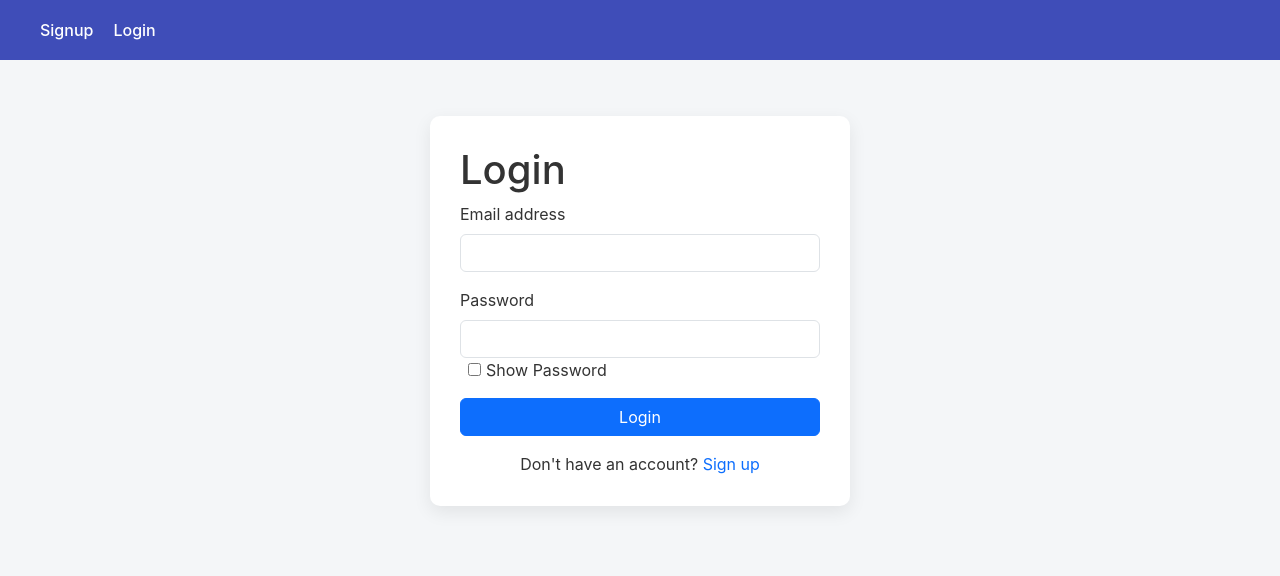
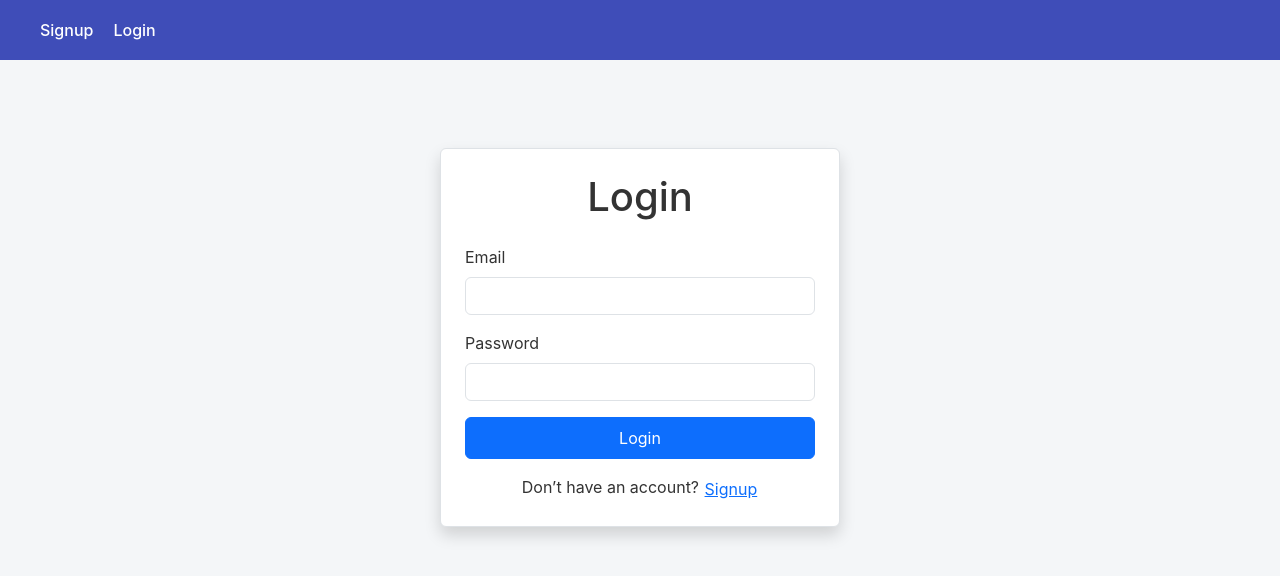
Before and after one commit to sankar-sivaperumal/React-, a React (Vite) app: page /login in a window 1280 px wide. Shown: the top 576 px of the page. Built offline with nearby package versions, Linux system fonts and the light colour scheme.

Commit message:
updated show password icon  with secure flow

```diff
--- a/src/Components/Login/Signup.tsx
+++ b/src/Components/Login/Signup.tsx
@@ -1,68 +1,100 @@
 import { useState } from "react";
 import { useNavigate } from "react-router-dom";
-import { useAuth } from "../Access/AuthContext";
+import api from "../Forms/api";
+
+type Strength = "weak" | "medium" | "strong";
 
 function Signup() {
   const navigate = useNavigate();
-  const { completeSignup } = useAuth();
 
   const [email, setEmail] = useState("");
   const [pwd1, setPwd1] = useState("");
   const [pwd2, setPwd2] = useState("");
+
+  const [showPassword, setShowPassword] = useState(false);
+  const [confirmTouched, setConfirmTouched] = useState(false);
+
   const [match, setMatch] = useState(true);
+  const [passwordError, setPasswordError] = useState<string | null>(null);
+  const [strength, setStrength] = useState<Strength>("weak");
+
+  const [agree, setAgree] = useState(false);
+  const [agreeError, setAgreeError] = useState(false);
+
   const [error, setError] = useState<string | null>(null);
   const [loading, setLoading] = useState(false);
-  const [showPassword, setShowPassword] = useState(false);
+
+  /* PASSWORD LOGIC WITH STRENGHT*/
+  function getPasswordStrength(password: string): Strength {
+    if (password.length < 8) return "weak";
+
+    const hasUpper = /[A-Z]/.test(password);
+    const hasNumber = /\d/.test(password);
+    const hasSpecial = /[^A-Za-z0-9]/.test(password);
+
+    if (hasUpper && hasNumber && hasSpecial) return "strong";
+    return "medium";
+  }
 
   function handlePwd1Change(e: React.ChangeEvent<HTMLInputElement>) {
-    setPwd1(e.target.value);
-    setMatch(e.target.value === pwd2);
+    const value = e.target.value;
+    setPwd1(value);
+
+    const s = getPasswordStrength(value);
+    setStrength(s);
+
+    if (value.length < 8) {
+      setPasswordError("Password must be at least 8 characters long.");
+    } else {
+      setPasswordError(null);
+    }
+
+    if (confirmTouched) {
+      setMatch(value === pwd2);
+    }
   }
 
   function handlePwd2Change(e: React.ChangeEvent<HTMLInputElement>) {
     const value = e.target.value;
     setPwd2(value);
+    setConfirmTouched(true);
     setMatch(pwd1 === value);
   }
 
-  function handleSubmit(e: React.FormEvent) {
+  async function handleSubmit(e: React.FormEvent) {
     e.preventDefault();
-    if (!match) return;
 
-    // Basic password length validation
-    if (pwd1.length < 8) {
-      setError("Password must be at least 8 characters long.");
+    if (!agree) {
+      setAgreeError(true);
       return;
     }
+
+    if (passwordError || !match) return;
 
     setLoading(true);
     setError(null);
 
-    // Handle signup with Promise
-    completeSignup(email, pwd1)
-      .then(() => {
+    try {
+      await api.post("/users", {
+        email,
+        password: pwd1,
+      });
       navigate("/login");
-      })
-      .catch((err: unknown) => {
-        setError("An error occurred. Please try again later.");
-        if (err instanceof Error) {
-          console.error(err.message);
-        } else {
-          console.error(err);
+    } catch (err: any) {
+      setError(err.response?.data?.message || "Signup failed.");
+    } finally {
+      setLoading(false);
     }
-      })
-      .finally(() => {
-        setLoading(false);
-      });
   }
 
   return (
     <div className="auth-wrapper">
       <form className="auth-form" onSubmit={handleSubmit}>
-        <h1>Signup</h1>
+        <h1 className="text-center mb-4">Signup</h1>
 
+        {/* Email */}
         <div className="mb-3">
-          <label className="form-label">Email address</label>
+          <label>Email</label>
           <input
             type="email"
             className="form-control"
@@ -72,9 +104,10 @@ function Signup() {
           />
         </div>
 
+        {/* Password */}
         <div className="mb-3">
-          <label className="form-label">Password</label>
-          <div className="password-field">
+          <label>Password</label>
+          <div className="password-container">
             <input
               type={showPassword ? "text" : "password"}
               className="form-control"
@@ -82,18 +115,41 @@ function Signup() {
               value={pwd1}
               onChange={handlePwd1Change}
             />
-            <input
-              type="checkbox"
-              checked={showPassword}
-              onChange={() => setShowPassword(!showPassword)}
-              style={{ marginLeft: "8px" }}
-            />
-            <label style={{ marginLeft: "5px" }}>Show Password</label>
-          </div>
+            <span
+              className="password-toggle"
+              onClick={() => setShowPassword(!showPassword)}
+            >
+              <i className={`fa ${showPassword ? "fa-eye-slash" : "fa-eye"}`} />
+            </span>
           </div>
 
+          {/* Strength Meter */}
+          {pwd1 && (
+            <div className="password-strength mt-2">
+              <div className={`strength-bar ${strength}`} />
+              <small
+                className={
+                  strength === "weak"
+                    ? "text-danger"
+                    : strength === "medium"
+                    ? "text-warning"
+                    : "text-success"
+                }
+              >
+                Strength: {strength.toUpperCase()}
+              </small>
+            </div>
+          )}
+
+          {passwordError && (
+            <small className="text-danger">{passwordError}</small>
+          )}
+        </div>
+
+        {/* Confirm Password */}
         <div className="mb-3">
-          <label className="form-label">Confirm Password</label>
+          <label>Confirm Password</label>
+          <div className="password-container">
             <input
               type={showPassword ? "text" : "password"}
               className="form-control"
@@ -101,42 +157,66 @@ function Signup() {
               value={pwd2}
               onChange={handlePwd2Change}
             />
+            <span
+              className="password-toggle"
+              onClick={() => setShowPassword(!showPassword)}
+            >
+              <i className={`fa ${showPassword ? "fa-eye-slash" : "fa-eye"}`} />
+            </span>
           </div>
 
-        {!match && (
-          <p style={{ color: "red", fontSize: "14px" }}>
-            Passwords do not match
-          </p>
+          {confirmTouched && !match && (
+            <small className="text-danger">Passwords do not match</small>
           )}
-
-        {error && (
-          <p style={{ color: "red", fontSize: "14px" }}>
-            {error}
-          </p>
-        )}
-
-        <div className="mb-3 form-check">
-          <input type="checkbox" className="form-check-input" required />
-          <label className="form-check-label">I Agree</label>
         </div>
 
+        {/* Agreement */}
+        <div className="mb-3 form-check">
+          <input
+            type="checkbox"
+            className="form-check-input"
+            id="agree"
+            checked={agree}
+            onChange={(e) => {
+              setAgree(e.target.checked);
+              setAgreeError(false);
+            }}
+          />
+          <label className="form-check-label" htmlFor="agree">
+            I agree
+          </label>
+          {agreeError && (
+            <small className="text-danger d-block">
+              You must agree before creating an account
+            </small>
+          )}
+        </div>
+
+        {/* API Error */}
+        {error && <p className="text-danger">{error}</p>}
+
+        {/* Submit */}
         <button
           type="submit"
           className="btn btn-primary w-100"
-          disabled={!match || loading}
+          disabled={loading || !!passwordError || !match || !agree}
         >
           {loading ? "Creating Account..." : "Create Account"}
         </button>
 
-        <p className="text-center mt-3 mb-0">
+        {/* Login link */}
+        <div className="text-center mt-3">
+          <p>
             Already have an account?{" "}
-          <span
-            style={{ color: "#0d6efd", cursor: "pointer" }}
+            <button
+              type="button"
+              className="btn btn-link p-0"
               onClick={() => navigate("/login")}
             >
               Login
-          </span>
+            </button>
           </p>
+        </div>
       </form>
     </div>
   );
--- a/src/Components/Login/login.tsx
+++ b/src/Components/Login/login.tsx
@@ -1,109 +1,104 @@
+import { useState } from "react";
+import { useNavigate } from "react-router-dom";
 import { toast } from "react-toastify";
 import { useAuth } from "../Access/AuthContext";
-import { useNavigate, Link } from "react-router-dom";
-import { useState } from "react";
-import bcrypt from "bcryptjs";
+import api from "../Forms/api";
 
 function Login() {
   const navigate = useNavigate();
-  const { completeLogin, isSignedUp, users } = useAuth();
+  const { login } = useAuth();
 
   const [email, setEmail] = useState("");
   const [password, setPassword] = useState("");
-  const [error, setError] = useState("");
+  const [showPassword, setShowPassword] = useState(false);
   const [loading, setLoading] = useState(false);
-  const [showPassword, setShowPassword] = useState(false);
 
-  function handleSubmit(event: React.FormEvent) {
-    event.preventDefault();
-    setError("");
+  async function handleSubmit(e: React.FormEvent) {
+    e.preventDefault();
+    setLoading(true);
 
-    if (!isSignedUp) {
-      setError("Please signup first.");
-      return;
+    try {
+      const res = await api.post("/auth/login", { email, password });
+
+      login(email, res.data.access_token);
+      toast.success(`Logged in as ${email}`);
+
+      navigate("/Formpage");
+    } catch (err: any) {
+      const errorMessage = err.response?.data?.message || "Login failed";
+      toast.error(Array.isArray(errorMessage) ? errorMessage[0] : errorMessage);
+    } finally {
+      setLoading(false);
     }
-
-    // Validate email format
-    const emailRegex = /^[^\s@]+@[^\s@]+\.[^\s@]+$/;
-    if (!emailRegex.test(email)) {
-      setError("Please enter a valid email.");
-      return;
-    }
-
-    // Find user by email
-    const user = users.find((u) => u.email === email);
-
-    if (!user) {
-      setError("Invalid credentials");
-      return;
-    }
-
-    // Check hashed password
-    if (!bcrypt.compareSync(password, user.password)) {
-      setError("Invalid credentials");
-      return;
-    }
-
-    setLoading(true);
-    completeLogin(user.email, password);
-    toast.success(`Logged in as ${user.email}`);
-    navigate("/Formpage");
   }
 
   return (
-    <div className="auth-wrapper">
-      <form className="auth-form" onSubmit={handleSubmit}>
-        <h1>Login</h1>
+    <div className="auth-wrapper mt-5 d-flex justify-content-center">
+      <form
+        className="auth-form p-4 border rounded shadow bg-white"
+        style={{ width: "400px" }}
+        onSubmit={handleSubmit}
+      >
+        <h1 className="text-center mb-4">Login</h1>
 
-        {error && (
-          <p style={{ color: "red", textAlign: "center" }}>{error}</p>
-        )}
-
+        {/* Email */}
         <div className="mb-3">
-          <label className="form-label">Email address</label>
+          <label className="form-label">Email</label>
           <input
             type="email"
-            className="form-control"
             required
             value={email}
             onChange={(e) => setEmail(e.target.value)}
+            className="form-control"
           />
         </div>
 
+        {/* Password */}
         <div className="mb-3">
           <label className="form-label">Password</label>
-          <div className="password-field">
+          <div className="password-container">
             <input
               type={showPassword ? "text" : "password"}
+              value={password}
+              onChange={(e) => setPassword(e.target.value)}
               className="form-control"
               required
-              value={password}
-              onChange={(e) => setPassword(e.target.value)}
             />
-            <input
-              type="checkbox"
-              checked={showPassword}
-              onChange={() => setShowPassword(!showPassword)}
-              style={{ marginLeft: "8px" }}
-            />
-            <label style={{ marginLeft: "5px" }}>Show Password</label>
+            <span
+              className="password-toggle"
+              onClick={() => setShowPassword(!showPassword)}
+            >
+              <i className={`fa ${showPassword ? "fa-eye-slash" : "fa-eye"}`} />
+            </span>
           </div>
         </div>
 
+        {/* Submit */}
         <button
           type="submit"
-          className="btn btn-primary w-100 mb-3"
+          className="btn btn-primary w-100 py-2"
           disabled={loading}
         >
-          {loading ? "Logging in..." : "Login"}
+          {loading ? (
+            <span className="spinner-border spinner-border-sm"></span>
+          ) : (
+            "Login"
+          )}
         </button>
 
-        <p className="text-center mb-0">
-          Don&apos;t have an account?{" "}
-          <Link to="/signup" className="text-decoration-none">
-            Sign up
-          </Link>
-        </p>
+        {/* Signup link */}
+        <div className="text-center mt-3">
+          <p className="mb-0">
+            Don’t have an account?{" "}
+            <button
+              type="button"
+              className="btn btn-link p-0"
+              onClick={() => navigate("/signup")}
+            >
+              Signup
+            </button>
+          </p>
+        </div>
       </form>
     </div>
   );
```
Lines whose indentation alone changed are shown as unchanged.
